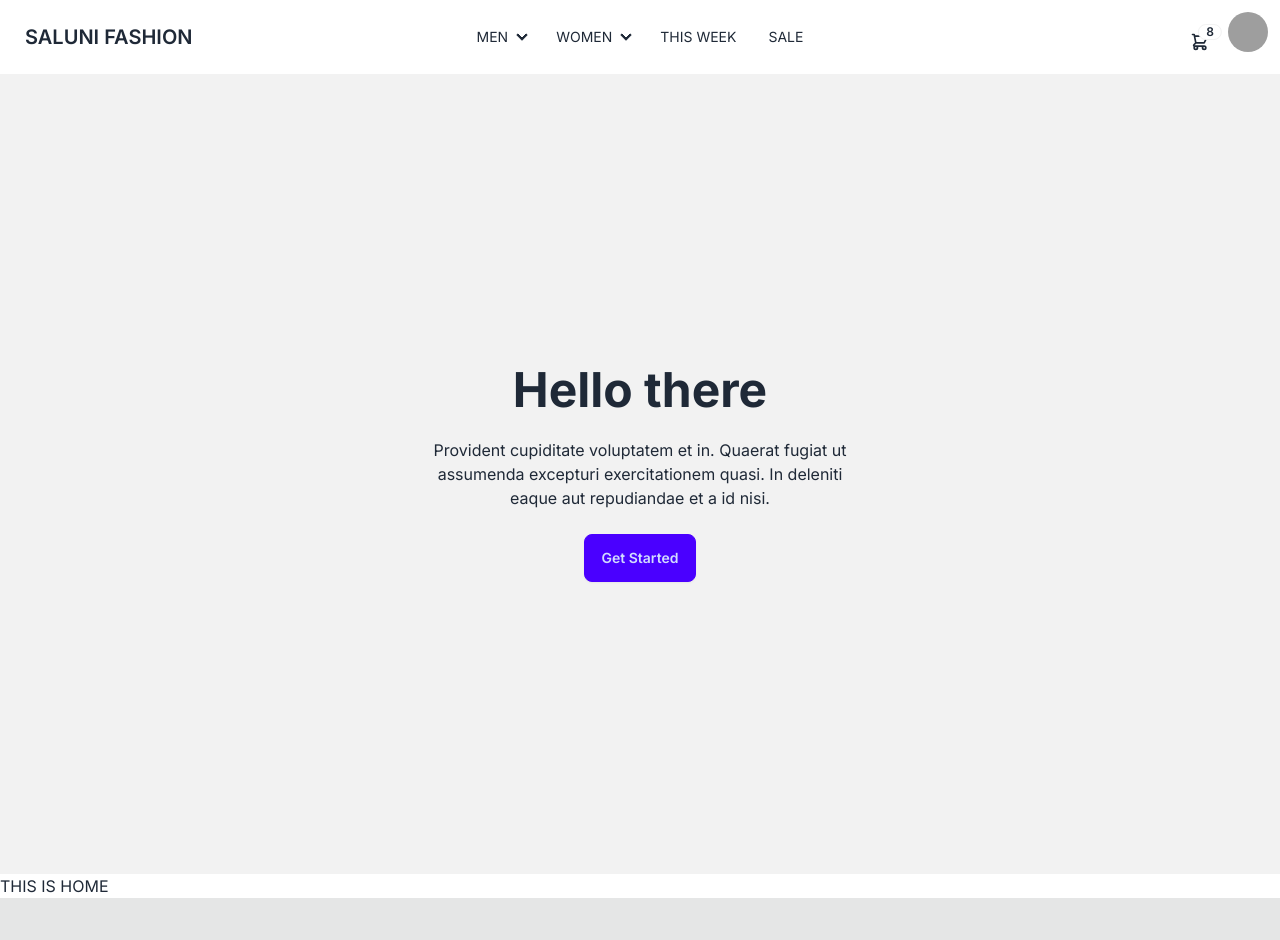
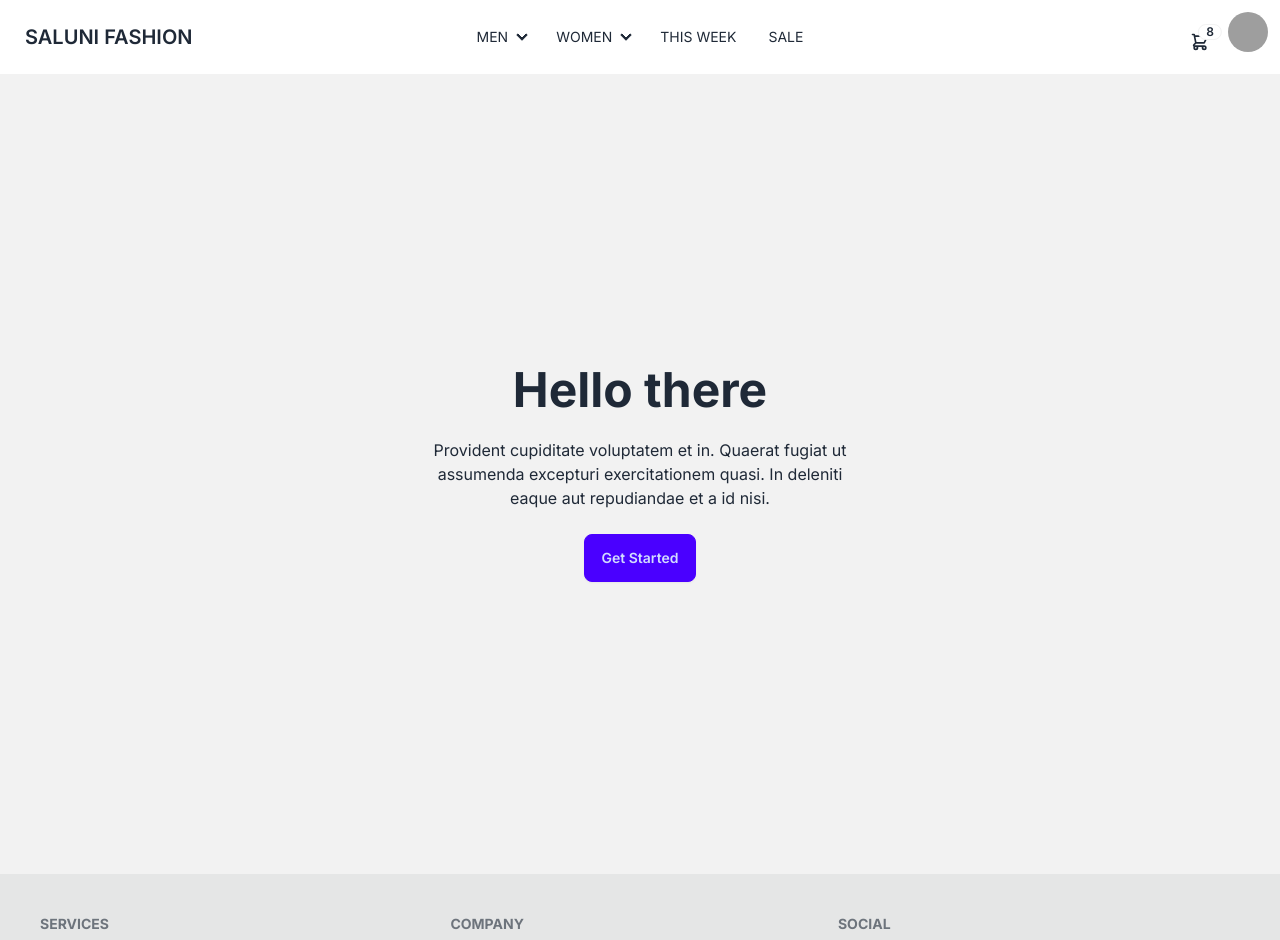
Before and after one commit to BhathiyaPrasad/my-ecommerce-store, a Next.js app: page / in a window 1280 px wide. Shown: the top 940 px of the page. Built offline with nearby package versions, Linux system fonts and the light colour scheme; grey boxes are pictures that could not be loaded.

Commit message:
testing ui

```diff
--- a/src/app/page.tsx
+++ b/src/app/page.tsx
@@ -4,7 +4,13 @@ import Hero from "@components/Hero";
 
 export default function Home() {
   return (
-    <MainLayout><Hero/><h1>THIS IS HOME</h1></MainLayout>
+    <MainLayout>
+
+      <Hero/>
+
+
+
+    </MainLayout>
 
   );
 }
```
